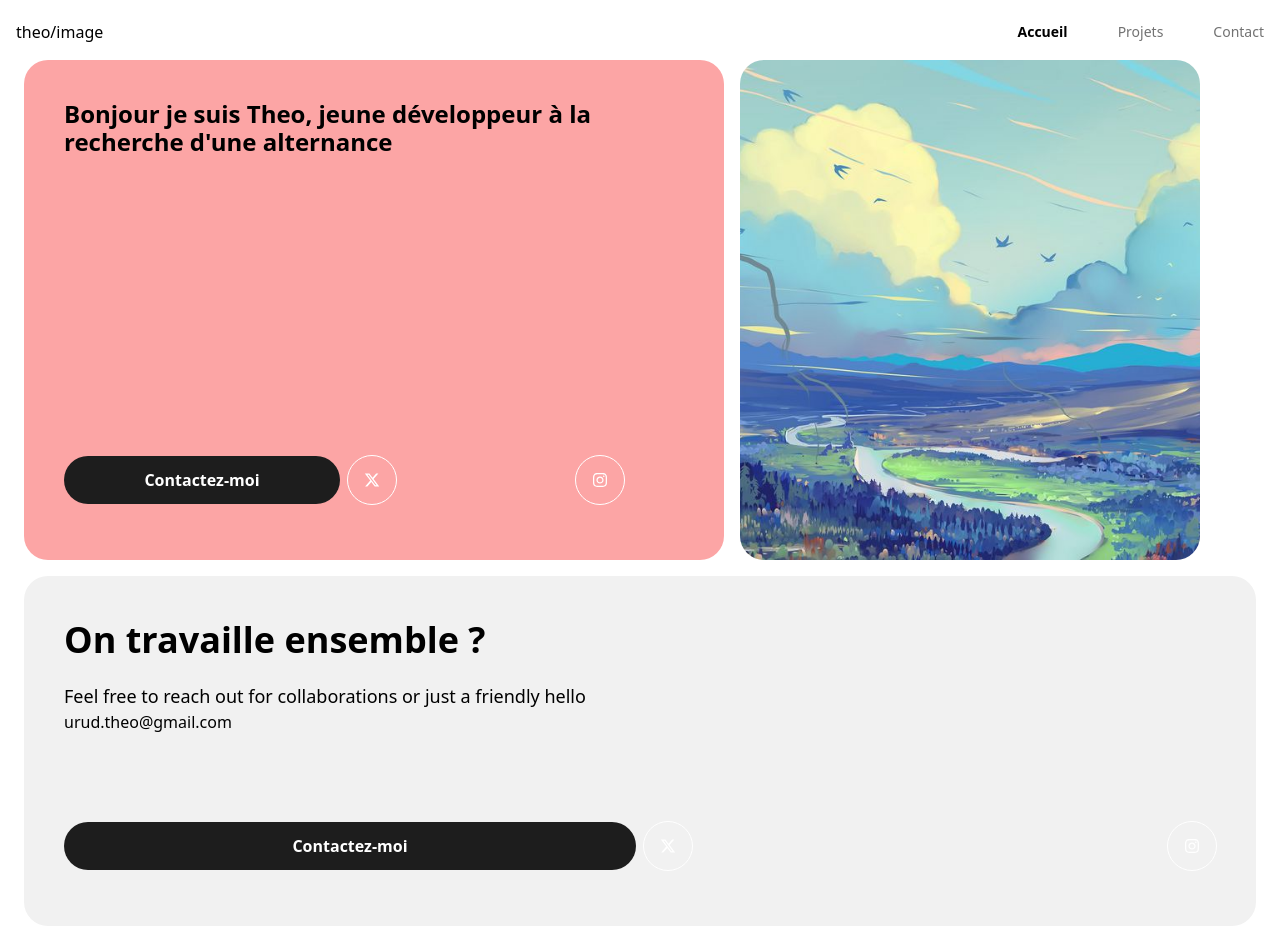
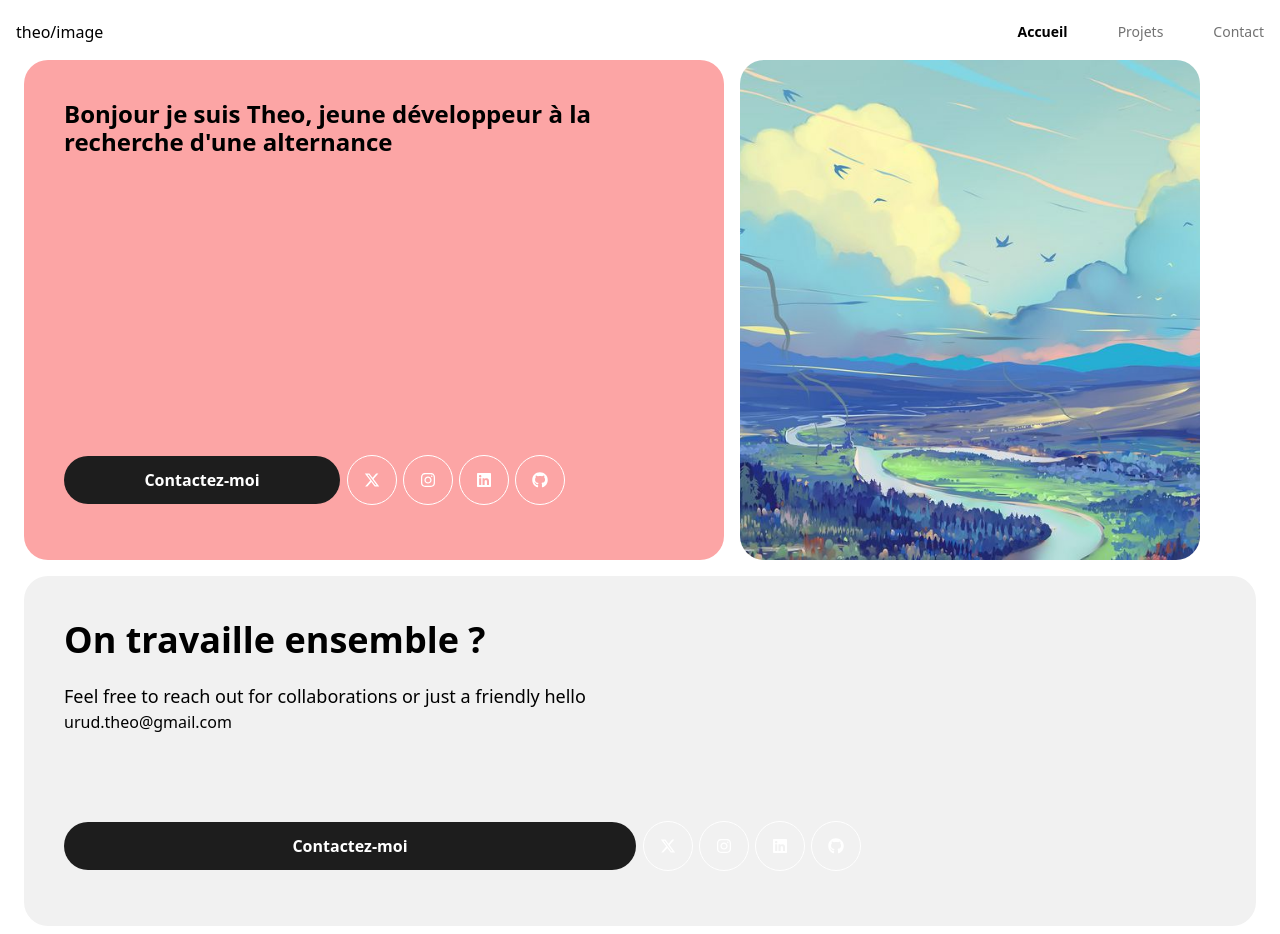
Before and after one commit to T-Urud/portfolio, a React (Create React App) app: page / in a window 1280 px wide. Built offline with nearby package versions, Linux system fonts and the light colour scheme.

Commit message:
social.js updated

```diff
--- a/src/components/Socials.js
+++ b/src/components/Socials.js
@@ -3,7 +3,7 @@
 
 const Socials = () => {
   return (
-    <div className="flex items-center gap-2 w-full min-w-[200px] justify-between md:content-start">
+    <div className="flex items-center gap-2 w-full min-w-[200px] justify-between md:justify-start">
       <a href="" target="_blank" rel="nooper noreferrer">
         <motion.button
           className="h-12 w-12 grid place-items-center rounded-full outline outline-1 outline-white bg-transparent border-none"
@@ -49,6 +49,54 @@
           </motion.svg>
         </motion.button>
       </a>
+      <a
+        href="https://www.linkedin.com/"
+        target="_blank"
+        rel="noopener noreferrer"
+      >
+        <motion.button
+          className="h-12 w-12 grid place-items-center rounded-full outline outline-white outline-1 bg-transparent border-none"
+          whileHover={{
+            cursor: "pointer",
+            outlineOffset: "3px",
+            background: "#0a66c2",
+          }}
+        >
+          <motion.svg
+            className="fill-white transition-all"
+            xmlns="http://www.w3.org/2000/svg"
+            height="16"
+            width="16"
+            viewBox="0 0 448 512"
+          >
+            <path d="M416 32H31.9C14.3 32 0 46.5 0 64.3v383.4C0 465.5 14.3 480 31.9 480H416c17.6 0 32-14.5 32-32.3V64.3c0-17.8-14.4-32.3-32-32.3zM135.4 416H69V202.2h66.5V416zm-33.2-243c-21.3 0-38.5-17.3-38.5-38.5S80.9 96 102.2 96c21.2 0 38.5 17.3 38.5 38.5 0 21.3-17.2 38.5-38.5 38.5zm282.1 243h-66.4V312c0-24.8-.5-56.7-34.5-56.7-34.6 0-39.9 27-39.9 54.9V416h-66.4V202.2h63.7v29.2h.9c8.9-16.8 30.6-34.5 62.9-34.5 67.2 0 79.7 44.3 79.7 101.9V416z" />
+          </motion.svg>
+        </motion.button>
+      </a>
+      <a
+        href="https://github.com/T-Urud"
+        target="_blank"
+        rel="noopener noreferrer"
+      >
+        <motion.button
+          className="h-12 w-12 grid place-items-center rounded-full outline outline-white outline-1 bg-transparent border-none"
+          whileHover={{
+            cursor: "pointer",
+            outlineOffset: "3px",
+            background: "#0F1419",
+          }}
+        >
+          <motion.svg
+            className="fill-white transition-all"
+            xmlns="http://www.w3.org/2000/svg"
+            viewBox="0 0 496 512"
+            height="16"
+            width="16"
+          >
+            <path d="M165.9 397.4c0 2-2.3 3.6-5.2 3.6-3.3 .3-5.6-1.3-5.6-3.6 0-2 2.3-3.6 5.2-3.6 3-.3 5.6 1.3 5.6 3.6zm-31.1-4.5c-.7 2 1.3 4.3 4.3 4.9 2.6 1 5.6 0 6.2-2s-1.3-4.3-4.3-5.2c-2.6-.7-5.5 .3-6.2 2.3zm44.2-1.7c-2.9 .7-4.9 2.6-4.6 4.9 .3 2 2.9 3.3 5.9 2.6 2.9-.7 4.9-2.6 4.6-4.6-.3-1.9-3-3.2-5.9-2.9zM244.8 8C106.1 8 0 113.3 0 252c0 110.9 69.8 205.8 169.5 239.2 12.8 2.3 17.3-5.6 17.3-12.1 0-6.2-.3-40.4-.3-61.4 0 0-70 15-84.7-29.8 0 0-11.4-29.1-27.8-36.6 0 0-22.9-15.7 1.6-15.4 0 0 24.9 2 38.6 25.8 21.9 38.6 58.6 27.5 72.9 20.9 2.3-16 8.8-27.1 16-33.7-55.9-6.2-112.3-14.3-112.3-110.5 0-27.5 7.6-41.3 23.6-58.9-2.6-6.5-11.1-33.3 2.6-67.9 20.9-6.5 69 27 69 27 20-5.6 41.5-8.5 62.8-8.5s42.8 2.9 62.8 8.5c0 0 48.1-33.6 69-27 13.7 34.7 5.2 61.4 2.6 67.9 16 17.7 25.8 31.5 25.8 58.9 0 96.5-58.9 104.2-114.8 110.5 9.2 7.9 17 22.9 17 46.4 0 33.7-.3 75.4-.3 83.6 0 6.5 4.6 14.4 17.3 12.1C428.2 457.8 496 362.9 496 252 496 113.3 383.5 8 244.8 8zM97.2 352.9c-1.3 1-1 3.3 .7 5.2 1.6 1.6 3.9 2.3 5.2 1 1.3-1 1-3.3-.7-5.2-1.6-1.6-3.9-2.3-5.2-1zm-10.8-8.1c-.7 1.3 .3 2.9 2.3 3.9 1.6 1 3.6 .7 4.3-.7 .7-1.3-.3-2.9-2.3-3.9-2-.6-3.6-.3-4.3 .7zm32.4 35.6c-1.6 1.3-1 4.3 1.3 6.2 2.3 2.3 5.2 2.6 6.5 1 1.3-1.3 .7-4.3-1.3-6.2-2.2-2.3-5.2-2.6-6.5-1zm-11.4-14.7c-1.6 1-1.6 3.6 0 5.9 1.6 2.3 4.3 3.3 5.6 2.3 1.6-1.3 1.6-3.9 0-6.2-1.4-2.3-4-3.3-5.6-2z" />
+          </motion.svg>
+        </motion.button>
+      </a>
     </div>
   );
 };
```
